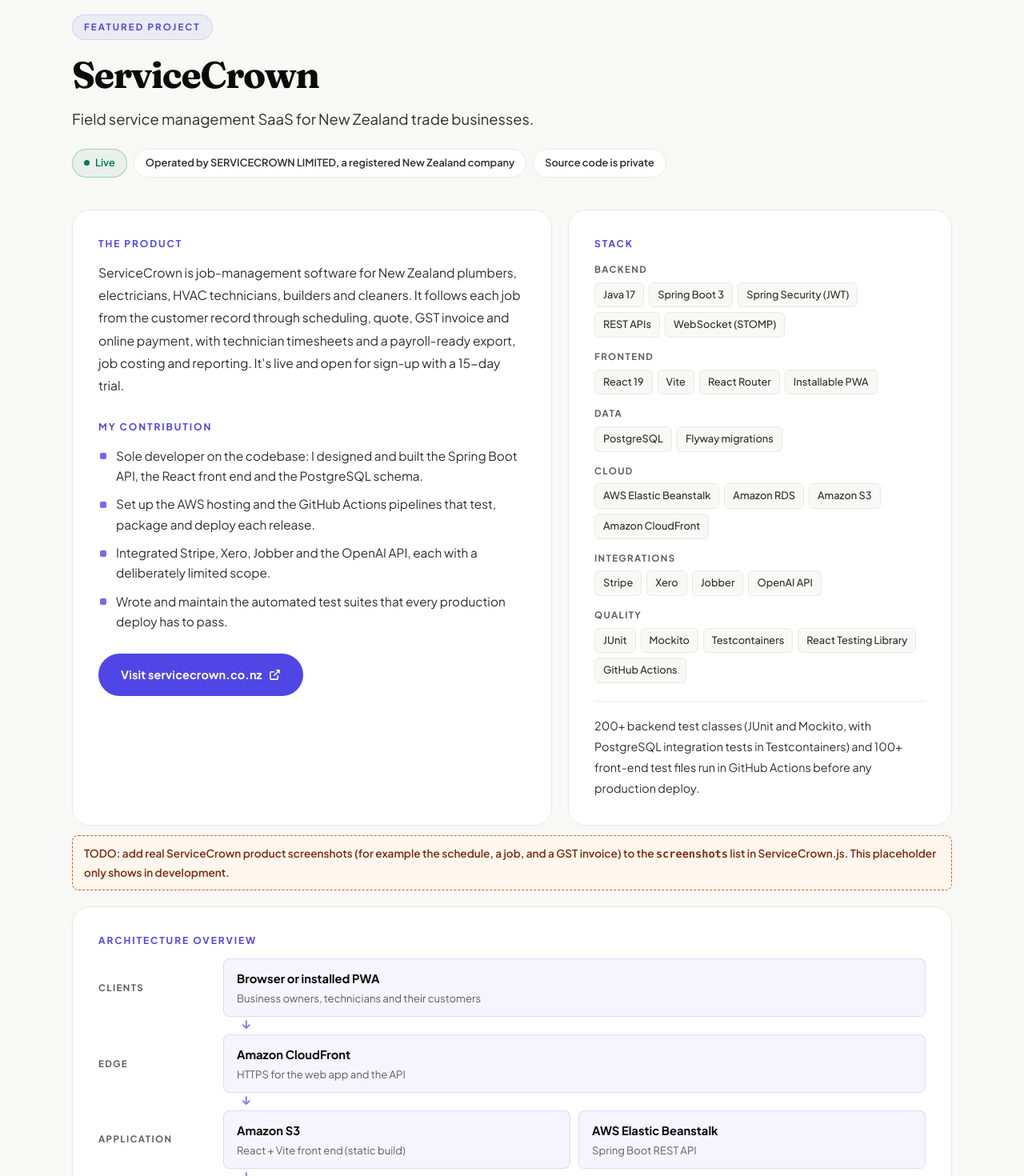
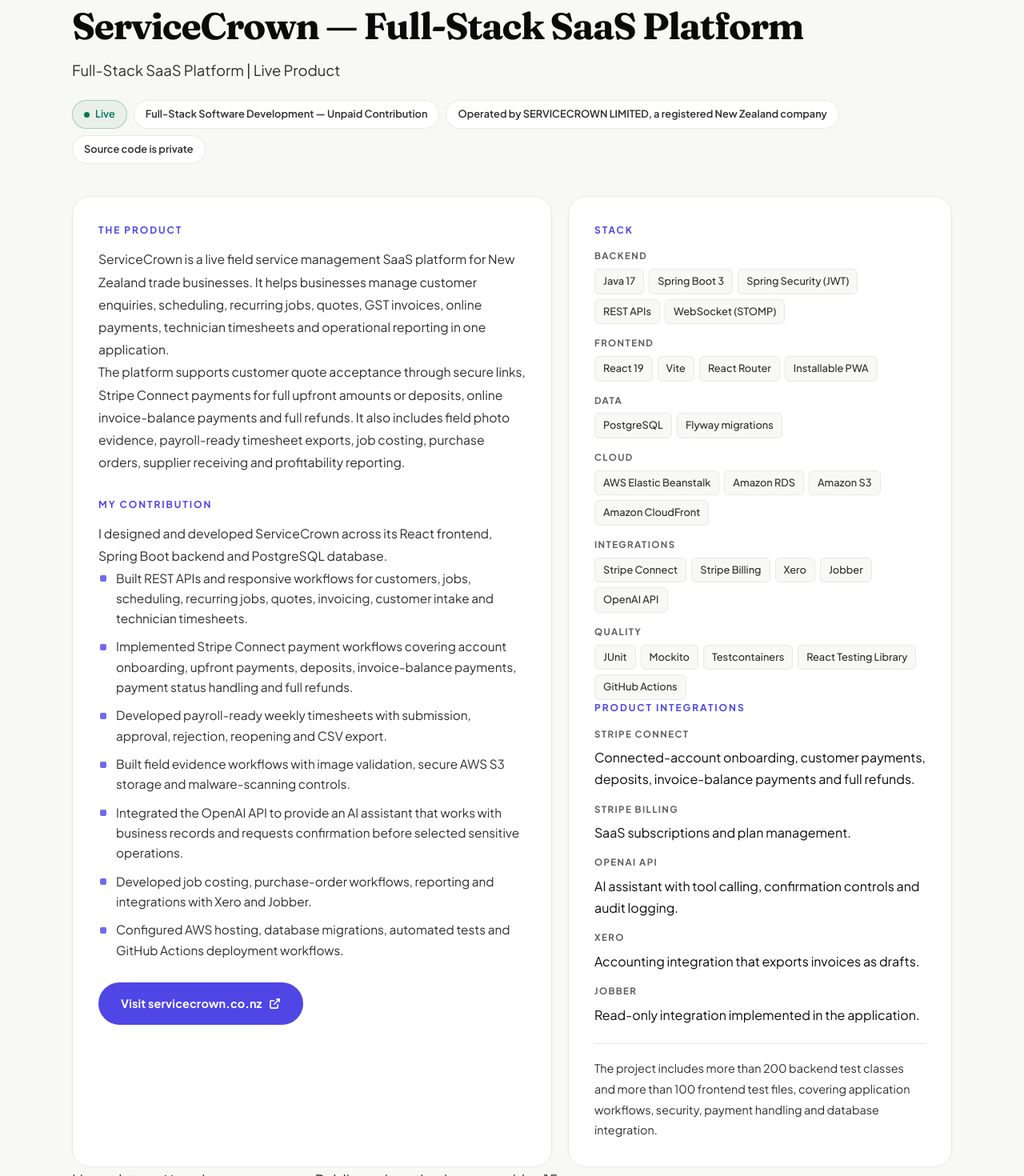
Before and after one commit to shubhamkataria2005/Shubham_Portfolio, a React (Create React App) app: page / in a window 1280 px wide. Shown: the part 1140-2610 px from the top of the page at 80% size. Built offline with nearby package versions, Linux system fonts and the light colour scheme.

Commit message:
chore: finalize portfolio content and CV

```diff
--- a/public/index.html
+++ b/public/index.html
@@ -9,14 +9,14 @@
     <meta name="theme-color" content="#4F46E5" />
 
     <!-- SEO -->
-    <meta name="description" content="Backend and full-stack software engineer in Auckland, NZ, working in Java, Spring Boot, Python and FastAPI. Built ServiceCrown, a live SaaS. Graduating Dec 2026." />
+    <meta name="description" content="Backend and full-stack software engineer in Auckland, NZ, working in Java, Spring Boot, Python and FastAPI. Built ServiceCrown, a live SaaS. Expected December 2026." />
     <meta name="keywords" content="Shubham Kataria, Software Engineer Auckland, Graduate Software Engineer NZ, Backend Developer NZ, Full Stack Developer NZ, Java Developer, Spring Boot, Python, FastAPI, React Developer, AWS, ServiceCrown, Otago Polytechnic" />
     <meta name="author" content="Shubham Kataria" />
     <meta name="robots" content="index, follow" />
 
     <!-- Open Graph -->
     <meta property="og:title" content="Shubham Kataria — Backend &amp; Full-Stack Software Engineer" />
-    <meta property="og:description" content="Backend and full-stack software engineer in Auckland, NZ, working in Java, Spring Boot, Python and FastAPI. Built ServiceCrown, a live SaaS. Graduating Dec 2026." />
+    <meta property="og:description" content="Backend and full-stack software engineer in Auckland, NZ, working in Java, Spring Boot, Python and FastAPI. Built ServiceCrown, a live SaaS. Expected December 2026." />
     <meta property="og:url" content="https://shubhamkataria.com/" />
     <meta property="og:type" content="website" />
     <meta property="og:site_name" content="Shubham Kataria" />
@@ -30,7 +30,7 @@
     <!-- Twitter / X -->
     <meta name="twitter:card" content="summary_large_image" />
     <meta name="twitter:title" content="Shubham Kataria — Backend &amp; Full-Stack Software Engineer" />
-    <meta name="twitter:description" content="Backend and full-stack software engineer in Auckland, NZ, working in Java, Spring Boot, Python and FastAPI. Built ServiceCrown, a live SaaS. Graduating Dec 2026." />
+    <meta name="twitter:description" content="Backend and full-stack software engineer in Auckland, NZ, working in Java, Spring Boot, Python and FastAPI. Built ServiceCrown, a live SaaS. Expected December 2026." />
     <meta name="twitter:image" content="https://shubhamkataria.com/og-image.jpg" />
     <meta name="twitter:image:alt" content="Shubham Kataria, Backend and Full-Stack Software Engineer: Java, Spring Boot, Python, FastAPI, React and AWS. Auckland, New Zealand." />
 
--- a/src/components/Contact.js
+++ b/src/components/Contact.js
@@ -81,7 +81,7 @@
             experienced team and keep shipping production software.
           </p>
           <p className="contact-sub">
-            Email is the best way to reach me. I respond within 24 hours.
+            Email is the best way to reach me.
           </p>
           <a
             href="mailto:katariashubham0101@gmail.com"
--- a/src/components/Navbar.css
+++ b/src/components/Navbar.css
@@ -33,6 +33,8 @@
 
 @media (max-width: 900px) {
   .nav-links { display: none; flex-direction: column; align-items: stretch; position: fixed; top: var(--nav-h); left: 0; right: 0; background: rgba(255,255,255,0.98); padding: 12px 6% 20px; border-bottom: 1px solid var(--border); box-shadow: 0 16px 32px rgba(0,0,0,0.06); gap: 2px; }
+  .nav-links { max-height: calc(100vh - var(--nav-h)); max-height: calc(100dvh - var(--nav-h)); overflow-y: auto; }
+  .nav-links > li { flex-shrink: 0; }
   .nav-links.mobile-open { display: flex; }
   .nav-links a { display: block; padding: 12px 16px; font-size: 0.95rem; border-radius: var(--r-sm); }
   .nav-links a.nav-cv-btn { margin: 8px 0 0; text-align: center; padding: 12px 16px; }
--- a/src/components/ServiceCrown.js
+++ b/src/components/ServiceCrown.js
@@ -10,10 +10,13 @@
 const screenshots = [];
 
 const contribution = [
-  "Sole developer on the codebase: I designed and built the Spring Boot API, the React front end and the PostgreSQL schema.",
-  "Set up the AWS hosting and the GitHub Actions pipelines that test, package and deploy each release.",
-  "Integrated Stripe, Xero, Jobber and the OpenAI API, each with a deliberately limited scope.",
-  "Wrote and maintain the automated test suites that every production deploy has to pass.",
+  "Built REST APIs and responsive workflows for customers, jobs, scheduling, recurring jobs, quotes, invoicing, customer intake and technician timesheets.",
+  "Implemented Stripe Connect payment workflows covering account onboarding, upfront payments, deposits, invoice-balance payments, payment status handling and full refunds.",
+  "Developed payroll-ready weekly timesheets with submission, approval, rejection, reopening and CSV export.",
+  "Built field evidence workflows with image validation, secure AWS S3 storage and malware-scanning controls.",
+  "Integrated the OpenAI API to provide an AI assistant that works with business records and requests confirmation before selected sensitive operations.",
+  "Developed job costing, purchase-order workflows, reporting and integrations with Xero and Jobber.",
+  "Configured AWS hosting, database migrations, automated tests and GitHub Actions deployment workflows."
 ];
 
 const stackGroups = [
@@ -21,39 +24,62 @@
   { label: "Frontend", items: ["React 19", "Vite", "React Router", "Installable PWA"] },
   { label: "Data", items: ["PostgreSQL", "Flyway migrations"] },
   { label: "Cloud", items: ["AWS Elastic Beanstalk", "Amazon RDS", "Amazon S3", "Amazon CloudFront"] },
-  { label: "Integrations", items: ["Stripe", "Xero", "Jobber", "OpenAI API"] },
+  { label: "Integrations", items: ["Stripe Connect", "Stripe Billing", "Xero", "Jobber", "OpenAI API"] },
   { label: "Quality", items: ["JUnit", "Mockito", "Testcontainers", "React Testing Library", "GitHub Actions"] },
 ];
 
 const challenges = [
   {
-    title: "Letting an AI assistant act on business data safely",
-    problem:
-      "An assistant that can schedule work or send invoices can do real damage if it acts on a misunderstanding.",
-    approach:
-      "The assistant works through OpenAI tool calling over the business's own records. Sensitive tools — creating or scheduling a job, assigning a technician, creating or converting a quote, creating or sending an invoice — stop and wait for the user to confirm, and every tool call is written to an action log the owner can review.",
+    "title": "AI-assisted operations with human confirmation",
+    "paragraphs": [
+      "The AI assistant uses OpenAI tool calling to interact with business records. Seven sensitive actions require explicit user confirmation: scheduling or completing a job, assigning a technician, creating a quote, converting a quote into a job, and creating or sending an invoice.",
+      "Tool calls are logged for auditing, including read operations, proposed actions and their outcomes."
+    ]
   },
   {
-    title: "Keeping each business's data separate",
-    problem:
-      "Many businesses share one application and database, so no business should ever be able to read or change another's customers, jobs or invoices.",
-    approach:
-      "Data access is scoped to the signed-in business, and dedicated tests check that cross-business reads, edits and references are refused — including through the API and the accounting integration.",
+    "title": "Secure multi-tenant architecture",
+    "paragraphs": [
+      "Backend APIs enforce business-level data isolation so authenticated users cannot access or modify another business's records. Security testing includes attempts to access records across business boundaries.",
+      "Authentication uses Spring Security and JWT, while integration credentials are encrypted at rest."
+    ]
   },
   {
-    title: "Payments and integrations that don't double-count",
-    problem:
-      "Payment webhooks can arrive more than once, and accounting data must stay consistent across systems.",
-    approach:
-      "Stripe webhook signatures are verified, duplicate events are ignored and payment requests carry idempotency keys, so a retry can't charge or record twice. Integrations are deliberately one-directional — Xero receives invoices as drafts and Jobber is read-only — so ServiceCrown stays the source of truth. Xero OAuth tokens are encrypted at rest.",
+    "title": "Payment reliability",
+    "paragraphs": [
+      "Stripe Connect enables businesses to accept payments through their connected accounts. Payment workflows include webhook signature verification, duplicate-event handling and idempotency protections.",
+      "Customers can pay the full amount upfront, pay a fixed or percentage-based deposit, or pay the remaining invoice balance online. The implemented refund workflow supports full refunds."
+    ]
   },
   {
-    title: "Changing the schema without breaking production",
-    problem:
-      "A bad migration on a live database is hard to undo, and issued invoices must not change after the fact.",
-    approach:
-      "Flyway owns the schema and Hibernate only validates it. CI runs the migrations and integration tests against real PostgreSQL in Testcontainers, and production deploys are manual: a release with a migration needs a reviewed migration and a database snapshot first. GST amounts are snapshotted on quotes and invoices so later settings changes can't alter issued documents.",
+    "title": "Database and deployment reliability",
+    "paragraphs": [
+      "Flyway manages database schema migrations, while Hibernate validates the schema. Backend tests include PostgreSQL integration tests using Testcontainers.",
+      "GitHub Actions runs automated checks on pushes and pull requests to main. Production releases use manually initiated deployment workflows, with database migration review and backup procedures."
+    ]
+  }
+];
+
+const integrations = [
+  {
+    "label": "Stripe Connect",
+    "detail": "Connected-account onboarding, customer payments, deposits, invoice-balance payments and full refunds."
   },
+  {
+    "label": "Stripe Billing",
+    "detail": "SaaS subscriptions and plan management."
+  },
+  {
+    "label": "OpenAI API",
+    "detail": "AI assistant with tool calling, confirmation controls and audit logging."
+  },
+  {
+    "label": "Xero",
+    "detail": "Accounting integration that exports invoices as drafts."
+  },
+  {
+    "label": "Jobber",
+    "detail": "Read-only integration implemented in the application."
+  }
 ];
 
 const architecture = [
@@ -93,13 +119,14 @@
   return (
     <section id="servicecrown" className="sc">
       <div className="section-label reveal">Featured Project</div>
-      <h2 className="section-title reveal">ServiceCrown</h2>
+      <h2 className="section-title reveal">ServiceCrown — Full-Stack SaaS Platform</h2>
       <p className="sc-lead reveal">
-        Field service management SaaS for New Zealand trade businesses.
+        Full-Stack SaaS Platform | Live Product
       </p>
 
       <ul className="sc-meta reveal">
         <li className="sc-status">Live</li>
+        <li>Full-Stack Software Development — Unpaid Contribution</li>
         <li>Operated by SERVICECROWN LIMITED, a registered New Zealand company</li>
         <li>Source code is private</li>
       </ul>
@@ -107,15 +134,10 @@
       <div className="sc-overview">
         <div className="sc-card reveal">
           <h3 className="sc-heading">The product</h3>
-          <p>
-            ServiceCrown is job-management software for New Zealand plumbers,
-            electricians, HVAC technicians, builders and cleaners. It follows each
-            job from the customer record through scheduling, quote, GST invoice and
-            online payment, with technician timesheets and a payroll-ready export,
-            job costing and reporting. It's live and open for sign-up with a
-            15-day trial.
-          </p>
+          <p>{"ServiceCrown is a live field service management SaaS platform for New Zealand trade businesses. It helps businesses manage customer enquiries, scheduling, recurring jobs, quotes, GST invoices, online payments, technician timesheets and operational reporting in one application."}</p>
+          <p>{"The platform supports customer quote acceptance through secure links, Stripe Connect payments for full upfront amounts or deposits, online invoice-balance payments and full refunds. It also includes field photo evidence, payroll-ready timesheet exports, job costing, purchase orders, supplier receiving and profitability reporting."}</p>
           <h3 className="sc-heading">My contribution</h3>
+          <p>{"I designed and developed ServiceCrown across its React frontend, Spring Boot backend and PostgreSQL database."}</p>
           <ul className="sc-list">
             {contribution.map((c) => (
               <li key={c}>{c}</li>
@@ -143,13 +165,20 @@
               </div>
             ))}
           </dl>
-          <p className="sc-quality">
-            200+ backend test classes (JUnit and Mockito, with PostgreSQL integration
-            tests in Testcontainers) and 100+ front-end test files run in GitHub
-            Actions before any production deploy.
-          </p>
+          <h3 className="sc-heading">Product integrations</h3>
+          <dl>
+            {integrations.map((integration) => (
+              <div key={integration.label} className="sc-stack-row">
+                <dt>{integration.label}</dt>
+                <dd>{integration.detail}</dd>
+              </div>
+            ))}
+          </dl>
+          <p className="sc-quality">{"The project includes more than 200 backend test classes and more than 100 frontend test files, covering application workflows, security, payment handling and database integration."}</p>
         </div>
       </div>
+
+      <p className="sc-lead reveal">{"Live at https://servicecrown.co.nz. Public registration is open, with a 15-day Business-plan trial. Feature access depends on the selected subscription plan."}</p>
 
       {screenshots.length > 0 ? (
         <div className="sc-gallery reveal">
@@ -188,8 +217,8 @@
           ))}
         </ol>
         <p className="sc-delivery">
-          <strong>Delivery:</strong> GitHub Actions runs the test suites on every
-          push; a manually approved job then deploys the API to Elastic Beanstalk
+          <strong>Delivery:</strong> GitHub Actions runs the test suites on pushes and pull requests to
+          main; a manually initiated workflow deploys the API to Elastic Beanstalk
           and the front end to S3 and CloudFront.
         </p>
         <figcaption>
@@ -203,14 +232,9 @@
         {challenges.map((c, i) => (
           <article key={c.title} className={`sc-challenge reveal${i % 2 ? " reveal-delay-1" : ""}`}>
             <h4>{c.title}</h4>
-            <p className="sc-problem">
-              <span>Problem</span>
-              {c.problem}
-            </p>
-            <p className="sc-approach">
-              <span>Approach</span>
-              {c.approach}
-            </p>
+            {c.paragraphs.map((paragraph) => (
+              <p key={paragraph}>{paragraph}</p>
+            ))}
           </article>
         ))}
       </div>
```
Also changed, not shown: cv/Shubham_Kataria_CV.html (+17 -16 lines), src/components/Experience.js (+9 -12 lines), src/components/Home.js (+2 -5 lines), 2 other files (tests, documents, lock files or other folders).
